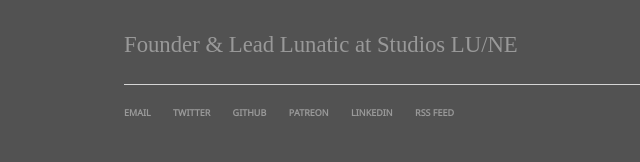
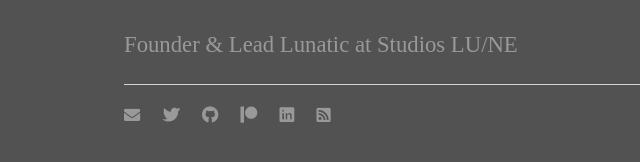
Before and after one commit to mstfacmly/mstfacmly.github.io, a Jekyll site: the page built from index.md, in a window 1280 px wide. Shown: the part 421-583 px from the top of the page, without its empty margins (68-708 px from the left). Built offline with Jekyll 4.4.1, drawn with Linux system fonts in a browser that asks for light colours; nearby versions of some CDN libraries; some web fonts are replaced.

Commit message:
using font-awesome for footer links & tweaked css to improve link size

```diff
--- a/_includes/footer.html
+++ b/_includes/footer.html
@@ -6,12 +6,12 @@
 		<link rel="stylesheet" href="https://github.com/bBoxType/FiraGO/blob/master/Fonts/FiraGO_WEB_1001/Roman/FiraGO-Regular.woff">
 		<link rel="stylesheet" href="https://fonts.googleapis.com/css?family=Fira+Sans|Noto+Sans">
 		<ul>
-			<li><a href="mailto:mstfacmly@studioslune.com">Email</a></li>
-			<li><a href="https://twitter.com/mstfacmly">Twitter</a></li>
-			<li><a href="https://github.com/mstfacmly">GitHub</a></li>
-			<li><a href="https://patreon.com/mstfacmly">Patreon</a></li>
-			<li><a href="https://www.linkedin.com/in/moustafa-chamli-435b30b0/">LinkedIN</a></li>
-			<li><a href="https://mstfacmly.com/blog/atom.xml">RSS feed</a></li>
+			<li><a href="mailto:mstfacmly@studioslune.com"><i class="fas fa-envelope"></i></a></li>
+			<li><a href="https://twitter.com/mstfacmly"><i class="fab fa-twitter"></i></a></li>
+			<li><a href="https://github.com/mstfacmly"><i class="fab fa-github"></i></a></li>
+			<li><a href="https://patreon.com/mstfacmly"><i class="fab fa-patreon"></i></a></li>
+			<li><a href="https://www.linkedin.com/in/moustafa-chamli-435b30b0/"><i class="fab fa-linkedin"></i></a></li>
+			<li><a href="https://mstfacmly.com/blog/atom.xml"><i class="fas fa-rss-square"></i></a></li>
 		</ul>
 		</footer>
 </html>
--- a/css/main.css
+++ b/css/main.css
@@ -53,7 +53,7 @@ footer {
 }
 
 body ul {
-	font-size: 1.01em;
+	font-size: 1.01rem;
 	line-height: 1.64rem;
 }
 
```
